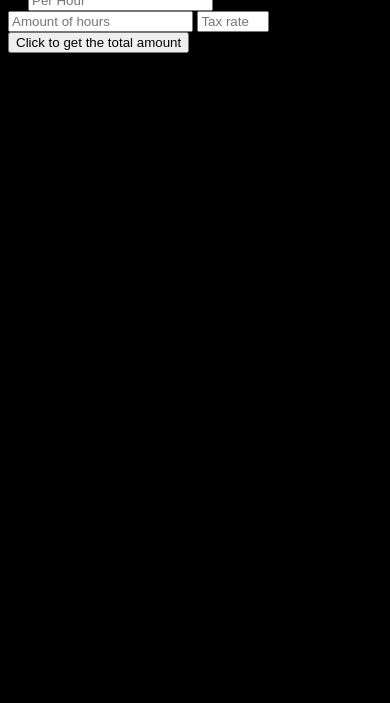
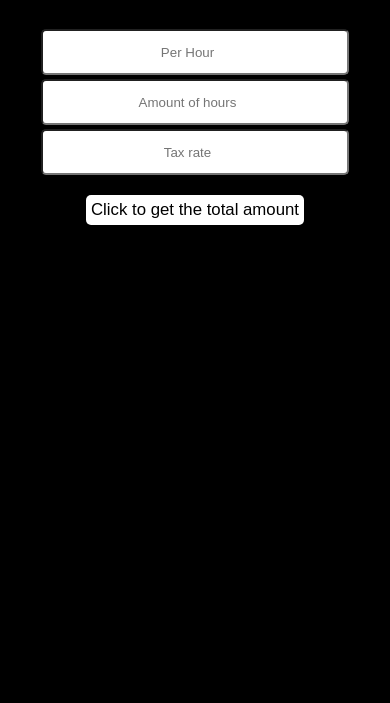
Before and after one commit to Rainy-hash/wageCalculator, a plain HTML site: page wageCalculator/index.html in a window 390 px wide. Shown: the part 141-844 px from the top of the page. Drawn offline with Linux system fonts and the light colour scheme.

Commit message:
For the HTML I have put inputmode = "numeric" so that mobile users are prompted to the number key upon clicking any of the input boxes For the CSS I added stylistic changes For the JS I included a focus even listener so that when you use the "Tax Rate" box it will automatically begin with a decimal point

```diff
--- a/wageCalculator/index.html
+++ b/wageCalculator/index.html
@@ -10,11 +10,13 @@
 
 <body>
     <form id="hourForm">
-        <label for="hours" class="header"> <div class="header">Please input your hourly wage, hours, and tax rate(decimal)</div></label>
-        <input type="number" name="salary" id="hourlyWage" step="0.01" required placeholder="Per Hour">
-        <input type="number" name="hours" id="hours" step="1" min="1" required placeholder="Amount of hours">
-        <input type="number" name="taxRate" id="taxRate" step="0.01" min="0.01" max="0.99" required placeholder="Tax rate">
-        <button type="submit">Click to get the total amount</button>
+        <div class="container">
+            <label for="hours" class="header"> <div class="header">Please input your hourly wage, hours, and tax rate(decimal)</div></label>
+            <input type="number" inputmode="numeric" name="salary" id="hourlyWage" step="0.01" required placeholder="Per Hour"> <!--inputmode="numeric" is used to target mobile users so the keypad is opened automatically-->
+            <input type="number" inputmode="numeric" name="hours" id="hours" step="1" min="1" required placeholder="Amount of hours">
+            <input type="number" inputmode="numeric" name="taxRate" id="taxRate" step="0.01" min="0.01" max="0.99" required placeholder="Tax rate">
+            <button class="button" type="submit">Click to get the total amount</button>
+        </div>
     </form>
     <div id="errorStatement"></div>
     <div id="totalHours"></div>
--- a/wageCalculator/script.js
+++ b/wageCalculator/script.js
@@ -1,4 +1,10 @@
 const taxRateInput = document.getElementById("taxRate");
+
+taxRateInput.addEventListener("focus", function () {
+  if (!this.value || this.value === "0") {
+    this.value = "0.01";
+  }
+});
 
 taxRateInput.addEventListener("change", function () {
   let taxRate = parseFloat(this.value);
@@ -22,7 +28,7 @@ document.getElementById("hourForm").addEventListener("submit", function (event)
     let hours = parseFloat(document.getElementById("hours").value);
     let taxRate = parseFloat(document.getElementById("taxRate").value);
 
-    // If hourly wage and hours are negative this alert will appear
+    // If hourly wage and hours are negative this will appear on your device
     if (hourlyWage < 0 || hours < 0) {
       alert("All inputs must be positive");
       return;
--- a/wageCalculator/style.css
+++ b/wageCalculator/style.css
@@ -17,3 +17,27 @@ body {
   text-align: center;
   color: #ffffff;
 }
+
+.container {
+  display: flex;
+  flex-direction: column;
+  justify-content: center;
+  align-items: center;
+}
+
+.button {
+  margin-top: 20px;
+  border: none;
+  font-size: 1.05rem;
+  border-radius: 5px;
+  padding: 5px 5px;
+  background-color: #ffffff;
+}
+
+input {
+  margin-top: 4px;
+  min-width: 300px;
+  min-height: 40px;
+  text-align: center;
+  border-radius: 5px;
+}
```
